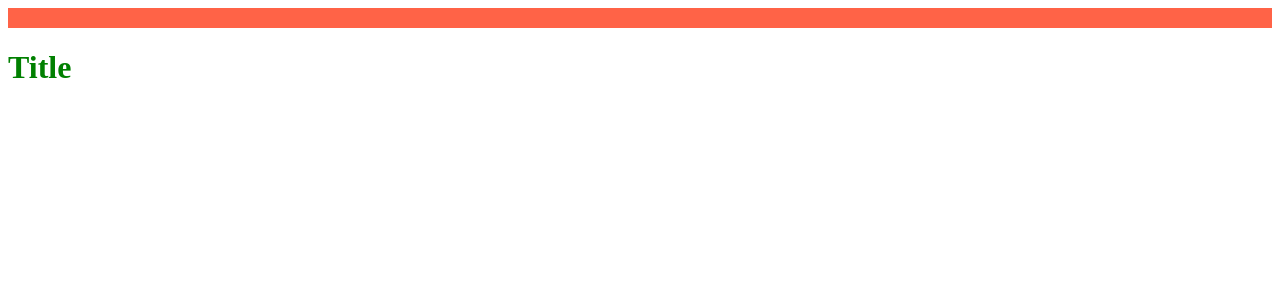
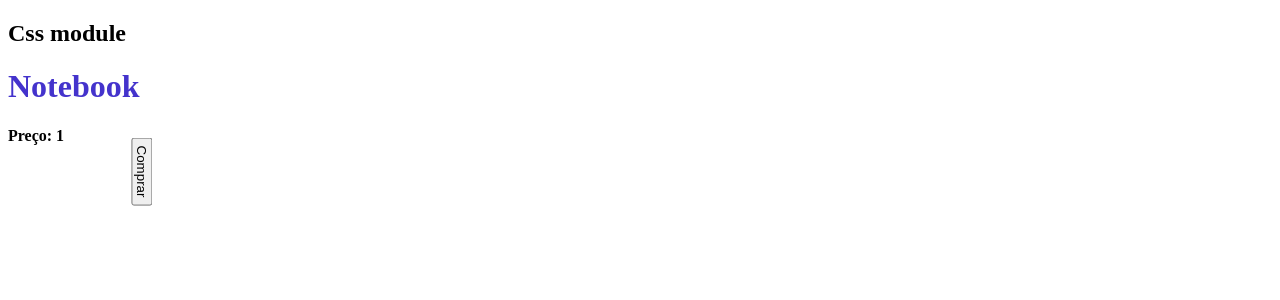
Before and after one commit to MarcioTomaz/React-origamid, a React (Create React App) app: page / in a window 1280 px wide. Shown: the top 300 px of the page. Built offline with nearby package versions, Linux system fonts and the light colour scheme; the HTML template or start-up script is replaced by a standard one.

Commit message:
css module

```diff
--- a/src/App.js
+++ b/src/App.js
@@ -1,14 +1,20 @@
 
 import React from "react";
-import './App.css'
-import Title from "./Title";
+// import './App.css'
+import Produto from "./Components/Produto";
+// import Title from "./Title";
 
 const App = () => {
 
   return(
     <>
-      <div className="container"></div>
-      <Title />
+      {/* <h5>Css padrão</h5>
+        <div className="container"></div>
+        <Title />
+      <hr /> */}
+
+      <h2>Css module</h2>
+        <Produto />
     </>
   )
 }
--- /dev/null
+++ b/src/Components/Produto.js
@@ -0,0 +1,17 @@
+
+
+import React from 'react'
+import styles from './Produto.module.css'
+
+const Produto = () => {
+  console.log(styles)
+  return (
+    <div>
+      <h1 className={styles.titulo}>Notebook</h1>
+      <p className={styles.precoTotal}>Preço: 1</p>
+      <button className={styles.comprar}>Comprar</button>
+    </div>
+  )
+}
+
+export default Produto
--- /dev/null
+++ b/src/Components/Produto.module.css
@@ -0,0 +1,29 @@
+.titulo,
+.preco {
+  color: #43c;
+}
+
+/* usar o padrao camelCase */
+.precoTotal {
+  font-weight: bold;
+}
+
+.comprar {
+  transform: rotate(90deg) translateY(-100px);
+}
+
+/* funcionalidades extras */
+
+/* no local de composes use a vírgula .titulo, .preco {} */
+.preco {
+  composes: titulo;
+  font-weight: bold;
+}
+
+/* no local de variáveis utilize variáveis de CSS com o var() */
+@value width: 900px;
+
+/* crie um css global utilizando o IMPORT puro para quando precisar de estilos globais */
+:global .container {
+  max-width: width;
+}
```
